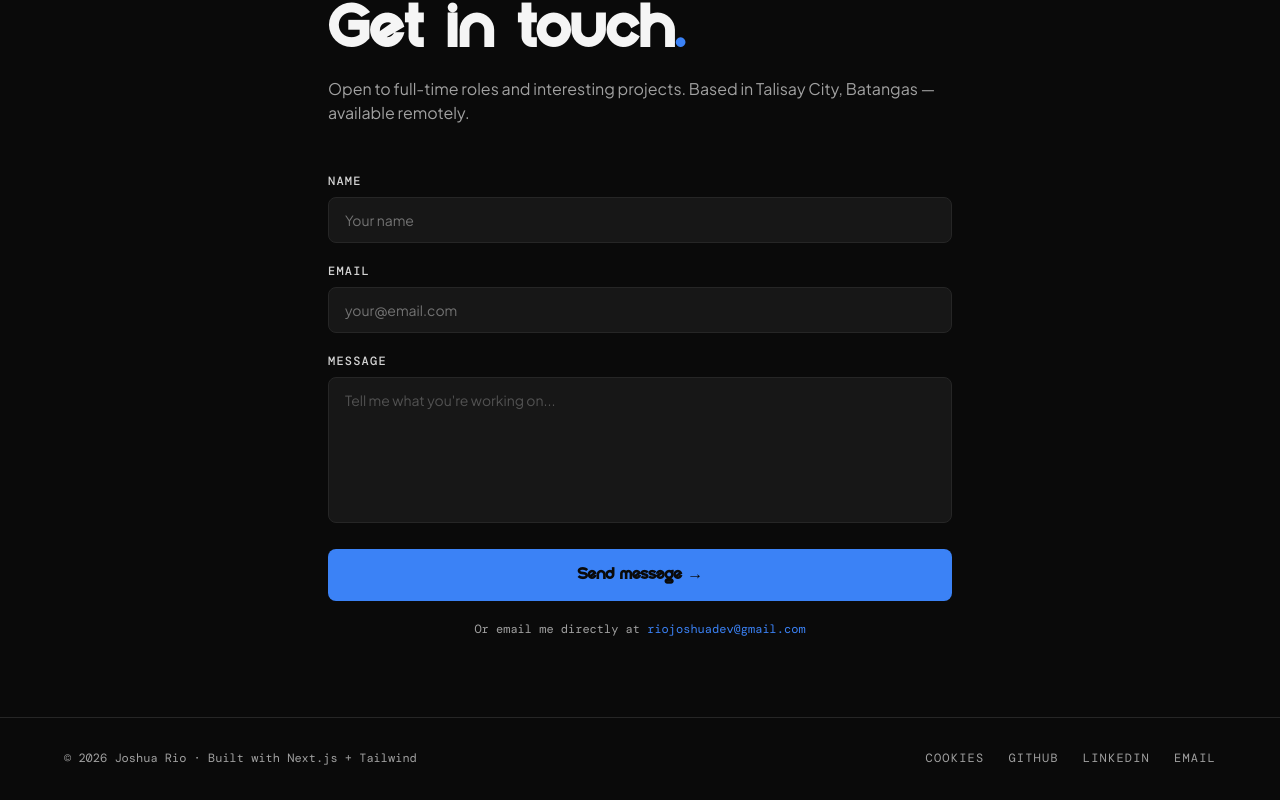
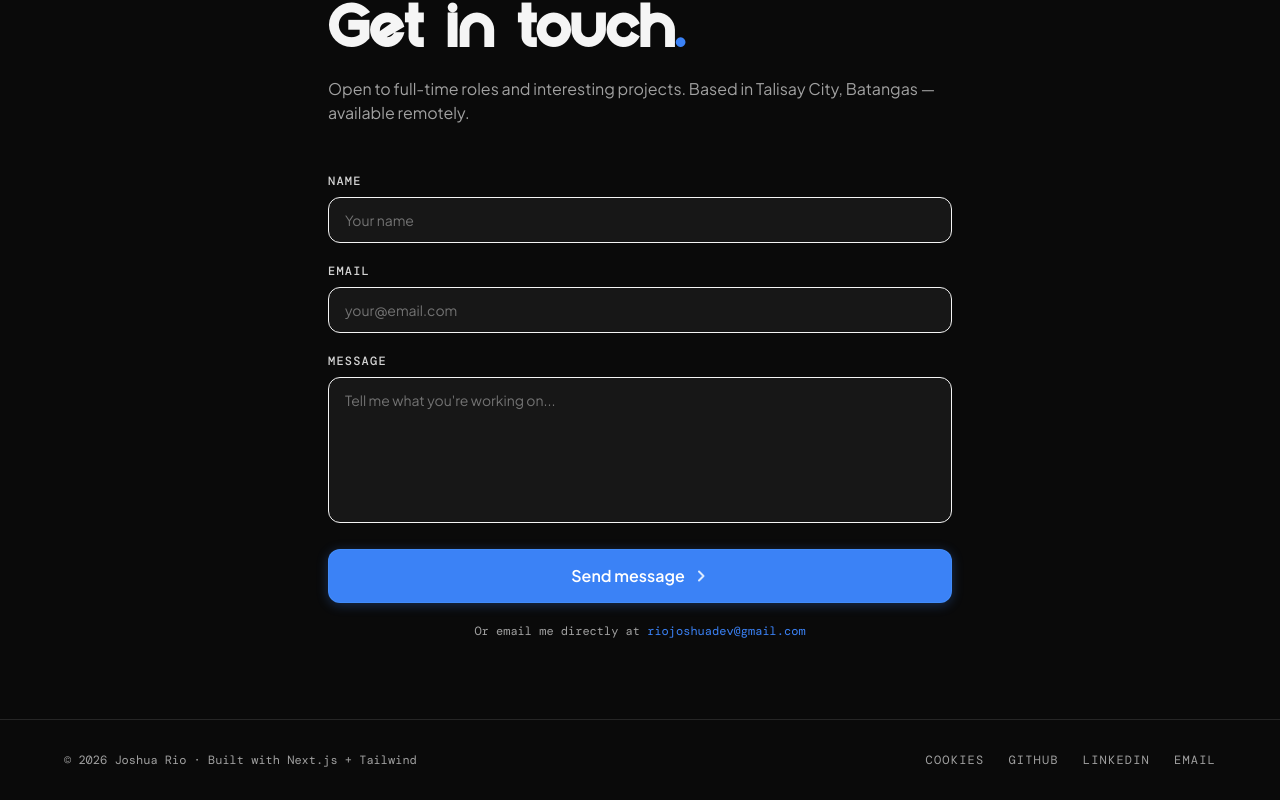
Before and after one commit to JRioP/Rio_Joshua_Portfolio, a Next.js app: page / in a window 1280 px wide. Shown: the part 6166-6966 px from the top of the page. Built offline with nearby package versions, Linux system fonts and the light colour scheme.

Commit message:
style(contact): modernize submit button and input fields with unified font-sans and glow

```diff
--- a/components/ui/ContactForm.tsx
+++ b/components/ui/ContactForm.tsx
@@ -77,7 +77,7 @@ export default function ContactForm() {
           onChange={handleChange}
           required
           placeholder="Your name"
-          className="w-full bg-neutral-900 border border-neutral-800 rounded-lg px-4 py-3 text-base sm:text-sm text-neutral-100 placeholder-neutral-500 focus:outline-none focus:border-accent-500 focus-visible:ring-2 focus-visible:ring-accent-500/20 transition-all"
+          className="w-full bg-neutral-900 border border-neutral-750 rounded-xl px-4 py-3 text-base sm:text-sm text-neutral-100 placeholder-neutral-500 focus:outline-none focus:border-accent-500 focus-visible:ring-2 focus-visible:ring-accent-500/25 transition-all"
         />
       </div>
       <div>
@@ -92,7 +92,7 @@ export default function ContactForm() {
           onChange={handleChange}
           required
           placeholder="your@email.com"
-          className="w-full bg-neutral-900 border border-neutral-800 rounded-lg px-4 py-3 text-base sm:text-sm text-neutral-100 placeholder-neutral-500 focus:outline-none focus:border-accent-500 focus-visible:ring-2 focus-visible:ring-accent-500/20 transition-all"
+          className="w-full bg-neutral-900 border border-neutral-750 rounded-xl px-4 py-3 text-base sm:text-sm text-neutral-100 placeholder-neutral-500 focus:outline-none focus:border-accent-500 focus-visible:ring-2 focus-visible:ring-accent-500/25 transition-all"
         />
       </div>
       <div>
@@ -107,7 +107,7 @@ export default function ContactForm() {
           required
           rows={6}
           placeholder="Tell me what you're working on..."
-          className="w-full bg-neutral-900 border border-neutral-800 rounded-lg px-4 py-3 text-base sm:text-sm text-neutral-100 placeholder-neutral-600 focus:outline-none focus:border-accent-500 focus-visible:ring-2 focus-visible:ring-accent-500/20 transition-all resize-none"
+          className="w-full bg-neutral-900 border border-neutral-750 rounded-xl px-4 py-3 text-base sm:text-sm text-neutral-100 placeholder-neutral-500 focus:outline-none focus:border-accent-500 focus-visible:ring-2 focus-visible:ring-accent-500/25 transition-all resize-none"
         />
       </div>
 
@@ -121,9 +121,25 @@ export default function ContactForm() {
         type="submit"
         disabled={status === "loading"}
         aria-busy={status === "loading"}
-        className="w-full py-3.5 bg-accent-500 hover:bg-accent-hover text-neutral-950 font-bold rounded-lg transition-colors disabled:opacity-50 font-display tracking-tight cursor-pointer focus:outline-none focus-visible:ring-2 focus-visible:ring-accent-500/30"
+        className="w-full py-3.5 px-6 bg-accent-500 hover:bg-accent-hover text-white font-sans font-semibold text-sm sm:text-base rounded-xl transition-all duration-200 active:scale-[0.98] disabled:opacity-50 shadow-[0_2px_12px_rgba(59,130,246,0.3)] hover:shadow-[0_4px_20px_rgba(59,130,246,0.45)] border border-blue-400/30 flex items-center justify-center gap-2 cursor-pointer focus:outline-none focus-visible:ring-2 focus-visible:ring-accent-500/50 min-h-[48px] group"
       >
-        {status === "loading" ? "Sending..." : "Send message →"}
+        <span>{status === "loading" ? "Sending..." : "Send message"}</span>
+        {status !== "loading" && (
+          <svg
+            className="w-4 h-4 transition-transform duration-200 group-hover:translate-x-1 text-blue-100"
+            viewBox="0 0 16 16"
+            fill="none"
+            aria-hidden="true"
+          >
+            <path
+              d="M6 3.5L10.5 8L6 12.5"
+              stroke="currentColor"
+              strokeWidth="2"
+              strokeLinecap="round"
+              strokeLinejoin="round"
+            />
+          </svg>
+        )}
       </button>
 
       <p className="text-neutral-400 text-xs text-center font-mono">
```
